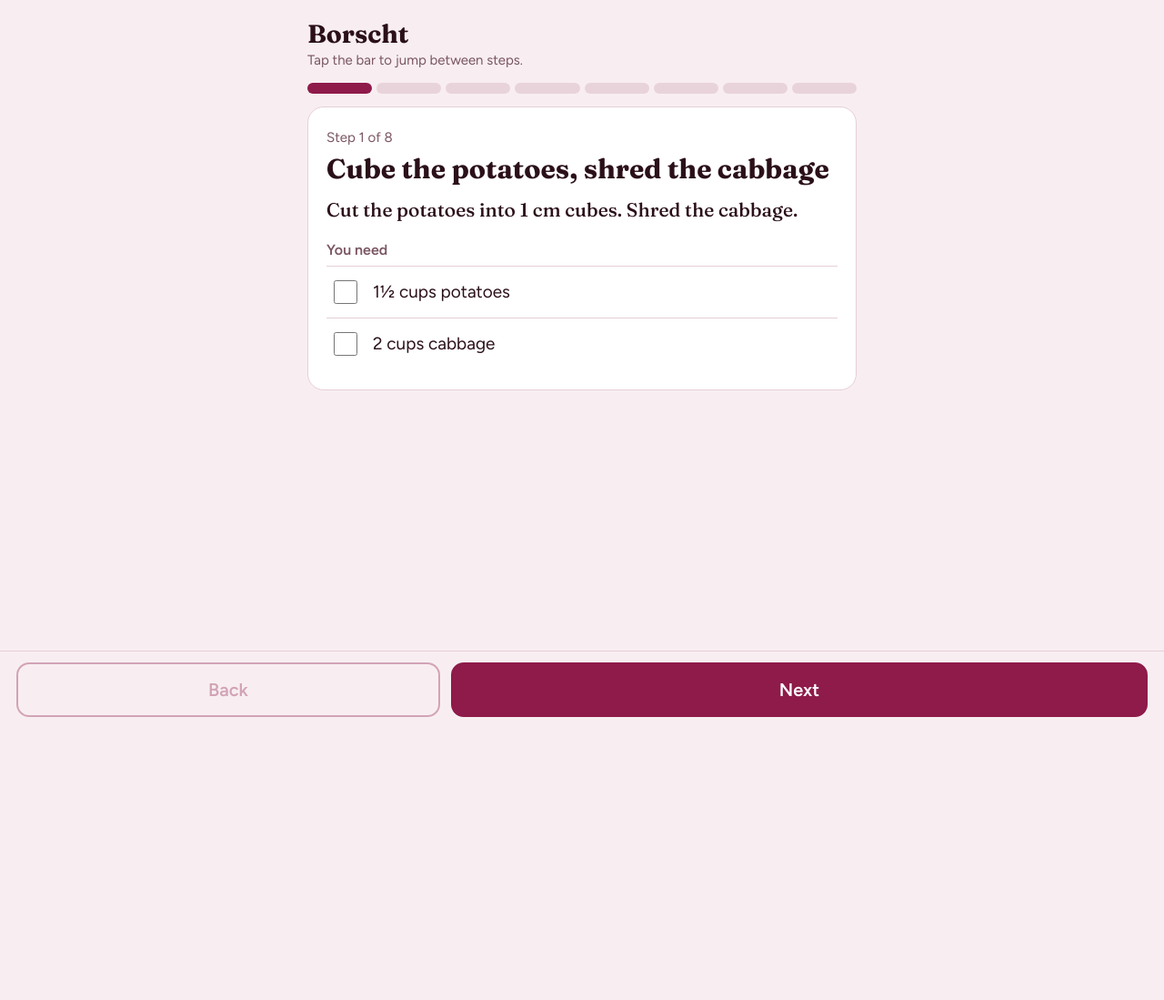
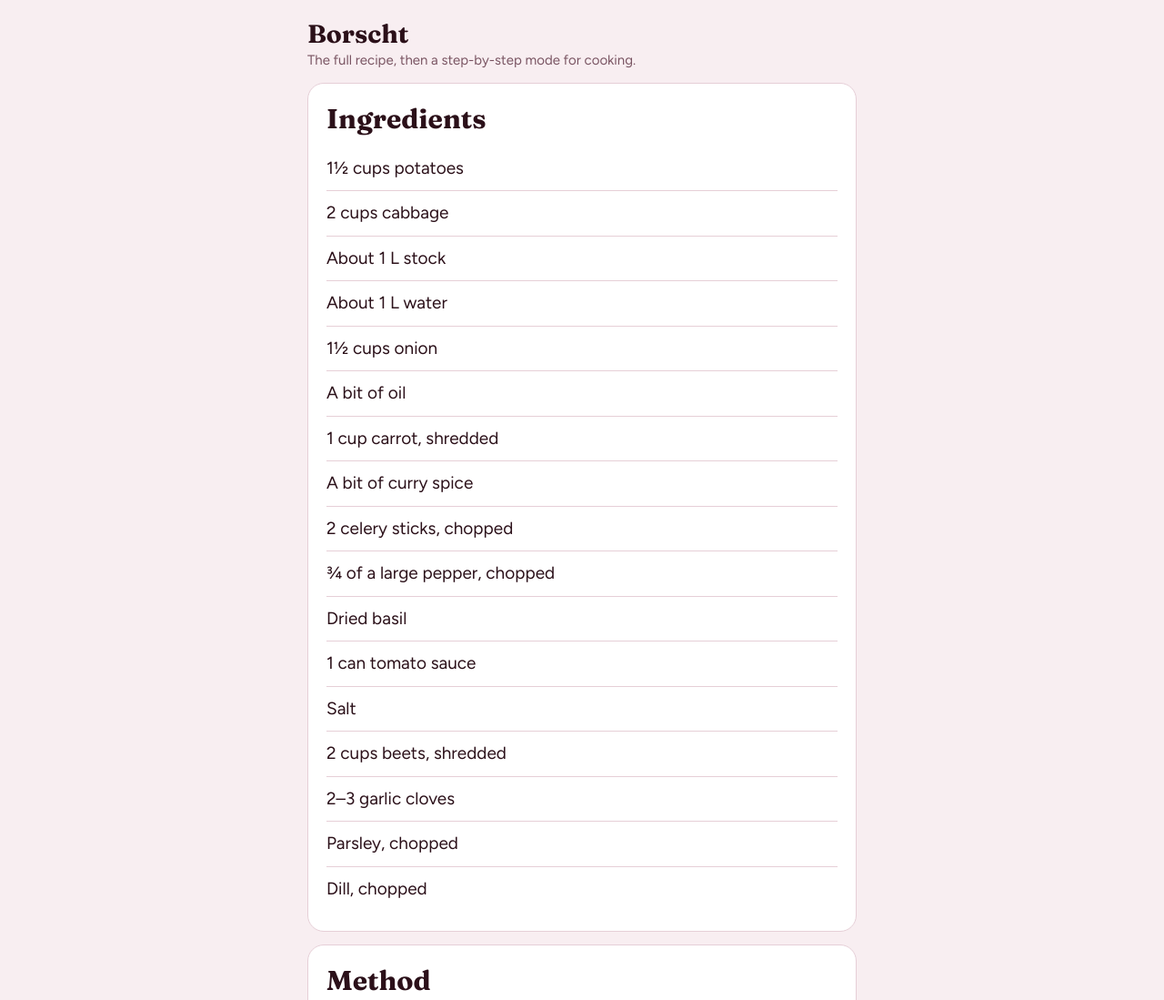
Before and after one commit to valekiri/Recipes, a plain HTML site: page borscht.html in a window 1280 px wide. Shown: the top 1099 px of the page at 91% size. Before the commit the page ends 800 px from the top, so only its background shows below. Drawn offline with Linux system fonts and the light colour scheme.

Commit message:
Update borscht.html

```diff
--- a/borscht.html
+++ b/borscht.html
@@ -54,18 +54,27 @@ li input:checked + span{text-decoration:line-through;color:var(--muted)}
 button:focus-visible,input:focus-visible{outline:3px solid var(--dill);outline-offset:2px}
 .end{text-align:center;padding:30px 10px}
 .end h2{font-size:34px}
+.bar[hidden]{display:none}
+.toplink{background:none;border:0;color:var(--beet);font:600 17px Figtree,sans-serif;text-decoration:underline;padding:6px 0;margin:0 0 8px;cursor:pointer}
+.ing li,.meth li{padding:10px 0;border-top:1px solid var(--line);font-size:19px}
+.meth{margin:0;padding-left:26px}
+.meth li{display:list-item;padding-left:4px}
+.ing li:first-child,.meth li:first-child{border-top:0}
+.cook{background:var(--beet);color:var(--beet-ink);height:60px;font-size:20px;margin-top:18px}
 @media (prefers-reduced-motion:no-preference){.card{transition:opacity .15s}}
 </style>
 </head>
 <body>
 <div class="wrap">
   <h1>Borscht</h1>
-  <p class="sub">Tap the bar to jump between steps.</p>
+  <p class="sub" id="sub"></p>
+  <button class="toplink" id="toplink" hidden>← Full recipe</button>
+  <div class="full" id="full"></div>
   <div class="segs" id="segs"></div>
   <div class="timer" id="timer"><span>Timer</span><b id="tleft">0:00</b><button id="tplus">+5 min</button><button id="tstop">Stop</button></div>
   <div class="card" id="card"></div>
 </div>
-<div class="bar"><button id="back">Back</button><button id="next">Next</button></div>
+<div class="bar" id="bar"><button id="back">Back</button><button id="next">Next</button></div>
 
 <script>
 var STEPS=[
@@ -78,13 +87,40 @@ var STEPS=[
  {t:"Add beets, garlic and herbs",x:"Just before the soup is done, add these.",i:["2 cups beets, shredded","2–3 garlic cloves","Parsley, chopped","Dill, chopped"]},
  {t:"Bring to a boil, then stop",x:"Heat until it just reaches a boil, then turn off the heat immediately.",i:[]}
 ];
-var cur=0, checked={}, tEnd=0, tick=null, finished=false;
+var cur=0, checked={}, tEnd=0, tick=null, finished=false, mode="recipe";
+var METHOD=[
+ "Cube 1½ cups of potatoes (1 cm) and shred 2 cups of cabbage.",
+ "Boil the potatoes and cabbage in about 1 L of stock plus about 1 L of water for 15–25 minutes.",
+ "Meanwhile, chop 1½ cups of onion and sweat it in a pan with a bit of oil.",
+ "Add 1 cup of shredded carrot, a bit of curry spice, 2 chopped celery sticks, about ¾ of a large pepper (chopped), and dried basil.",
+ "Add 1 can of tomato sauce and cook until done, 15–20 minutes.",
+ "Add the fried vegetable mix to the soup and let it cook together. Add salt.",
+ "Just before it’s done, add 2 cups of shredded beets, 2–3 garlic cloves, and chopped parsley and dill.",
+ "Heat to a boil, then turn off the heat immediately."
+];
+function renderFull(){
+  var h='<div class="card"><h2>Ingredients</h2><ul class="ing">';
+  STEPS.forEach(function(s){s.i.forEach(function(x){h+='<li>'+x+'</li>'})});
+  h+='</ul></div><div class="card" style="margin-top:14px"><h2>Method</h2><ol class="meth">';
+  METHOD.forEach(function(x){h+='<li>'+x+'</li>'});
+  h+='</ol></div><button class="go cook" id="cook">Cook step by step</button>';
+  $("full").innerHTML=h;
+  $("cook").onclick=function(){mode="steps";render();window.scrollTo(0,0)};
+}
 var $=function(id){return document.getElementById(id)};
 
 try{var s=JSON.parse(localStorage.getItem("borscht")||"{}");if(typeof s.cur==="number"&&s.cur<STEPS.length)cur=s.cur;if(s.checked)checked=s.checked;}catch(e){}
 function save(){try{localStorage.setItem("borscht",JSON.stringify({cur:cur,checked:checked}))}catch(e){}}
 
 function render(){
+  var recipe=mode==="recipe";
+  $("full").style.display=recipe?"":"none";
+  $("segs").style.display=recipe?"none":"";
+  $("card").style.display=recipe?"none":"";
+  $("bar").hidden=recipe;
+  $("toplink").hidden=recipe;
+  $("sub").textContent=recipe?"The full recipe, then a step-by-step mode for cooking.":"Tap the bar to jump between steps.";
+  if(recipe){renderFull();return;}
   var segs=$("segs");segs.innerHTML="";
   STEPS.forEach(function(_,k){
     var b=document.createElement("button");
@@ -154,6 +190,7 @@ $("back").onclick=function(){
 async function keepAwake(){try{if(navigator.wakeLock)await navigator.wakeLock.request("screen")}catch(e){}}
 keepAwake();
 document.addEventListener("visibilitychange",function(){if(document.visibilityState==="visible")keepAwake()});
+$("toplink").onclick=function(){mode="recipe";render();window.scrollTo(0,0)};
 render();
 </script>
 </body>
```
